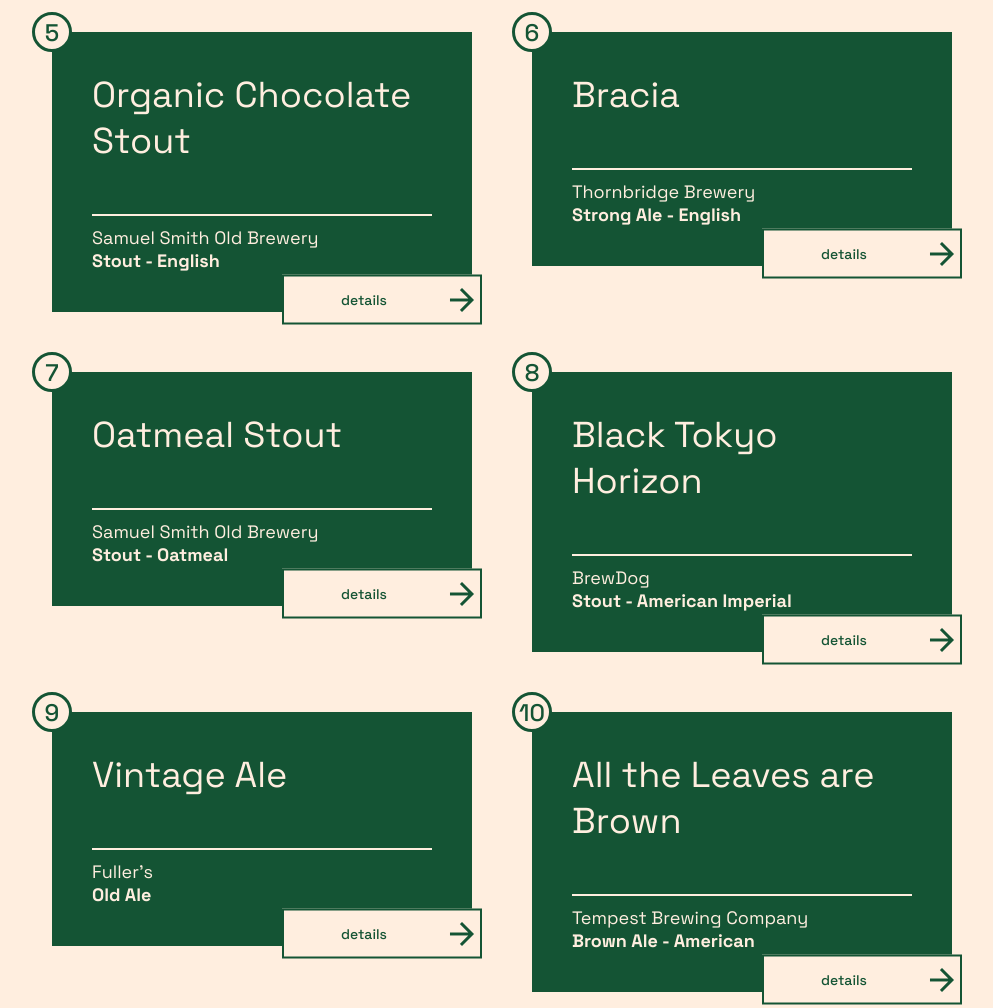
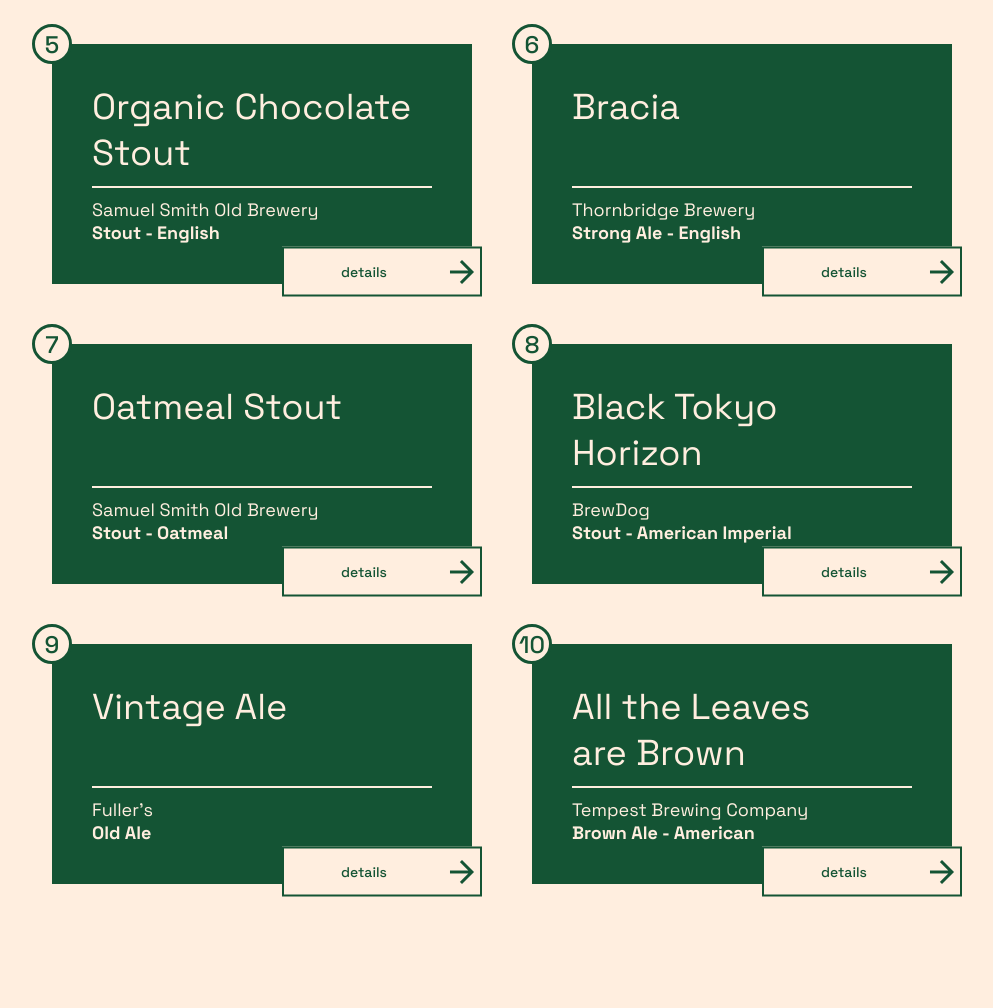
Before and after one commit to GerdaTimea/sitebuild-final-exam, a plain HTML site: page index.html in a window 1280 px wide. Shown: the part 688-1696 px from the top of the page, without its empty margins (138-1131 px from the left). After the commit the page ends 1632 px from the top, so only its background shows below. Drawn offline with Linux system fonts and the light colour scheme.

Commit message:
task done

```diff
--- a/index.html
+++ b/index.html
@@ -32,6 +32,7 @@
         <p class="number">1</p>
         <div class="textDiv">
           <p class="title">Mango Bay</p>
+          <p class="title"></p>
           <hr>
           <p class="sub">Mad Scientist Beer</p>
           <p class="text">Pale Ale - American</p>
@@ -46,6 +47,7 @@
         <p class="number">2</p>
         <div class="textDiv">
           <p class="title">Távoli Galaxis</p>
+          <p class="title"></p>
           <hr>
           <p class="sub">Rothbeer Brewery</p>
           <p>IPA - American</p>
@@ -60,6 +62,7 @@
         <p class="number">3</p>
         <div class="textDiv">
           <p class="title">Flying Rabbit AIPA</p>
+          <p class="title"></p>
           <hr>
           <p class="sub">MONYO Brewing Co.</p>
           <p>IPA - American</p>
@@ -74,6 +77,7 @@
         <p class="number">4</p>
         <div class="textDiv">
           <p class="title">Liquid Cocaine</p>
+          <p class="title"></p>
           <hr>
           <p class="sub">Mad Scientist Beer</p>
           <p class="text">IPA - Imperial</p>
@@ -87,7 +91,8 @@
       <div class="cards">
         <p class="number">5</p>
         <div class="textDiv">
-          <p class="title">Organic Chocolate Stout</p>
+          <p class="title">Organic Chocolate</p>
+          <p class="title">Stout</p>
           <hr>
           <p class="sub">Samuel Smith Old Brewery</p>
           <p class="text">Stout - English</p>
@@ -102,6 +107,7 @@
         <p class="number">6</p>
         <div class="textDiv">
           <p class="title">Bracia</p>
+          <p class="title"></p>
           <hr>
           <p class="sub">Thornbridge Brewery</p>
           <p class="text">Strong Ale - English</p>
@@ -116,6 +122,7 @@
         <p class="number">7</p>
         <div class="textDiv">
           <p class="title">Oatmeal Stout</p>
+          <p class="title"></p>
           <hr>
           <p class="sub">Samuel Smith Old Brewery</p>
           <p class="text">Stout - Oatmeal</p>
@@ -129,7 +136,8 @@
       <div class="cards">
         <p class="number">8</p>
         <div class="textDiv">
-          <p class="title">Black Tokyo Horizon</p>
+          <p class="title">Black Tokyo</p>
+          <p class="title">Horizon</p>
           <hr>
           <p class="sub">BrewDog</p>
           <p class="text">Stout - American Imperial</p>
@@ -144,6 +152,7 @@
         <p class="number">9</p>
         <div class="textDiv">
           <p class="title">Vintage Ale</p>
+          <p class="title"></p>
           <hr>
           <p class="sub">Fuller's</p>
           <p class="text">Old Ale</p>
@@ -157,7 +166,8 @@
       <div class="cards">
         <p class="number">10</p>
         <div class="textDiv">
-          <p class="title">All the Leaves are Brown</p>
+          <p class="title">All the Leaves</p>
+          <p class="title">are Brown</p>
           <hr>
           <p class="sub">Tempest Brewing Company</p>
           <p class="text">Brown Ale - American</p>
--- a/style.css
+++ b/style.css
@@ -124,27 +124,28 @@ hr {
   font-weight: 500;
 }
 
-.cards {
+.textDiv {
   width: 420px;
-}
-
-@media screen and (max-width: 520px) {
-  .cards {
-    width: 360px;
-  }
-}
-
-.textDiv {
   padding: 40px;
 
   background-color: #145434;
   color: #ffeedf;
 }
 
+@media screen and (max-width: 520px) {
+  .textDiv {
+    width: 360px;
+  }
+}
+
 .title {
-  margin-bottom: 50px;
   font-size: 36px;
   font-weight: 400;
+}
+
+.title:nth-child(2) {
+  height: 36px;
+  margin-bottom: 20px;
 }
 
 .cards hr {
```
